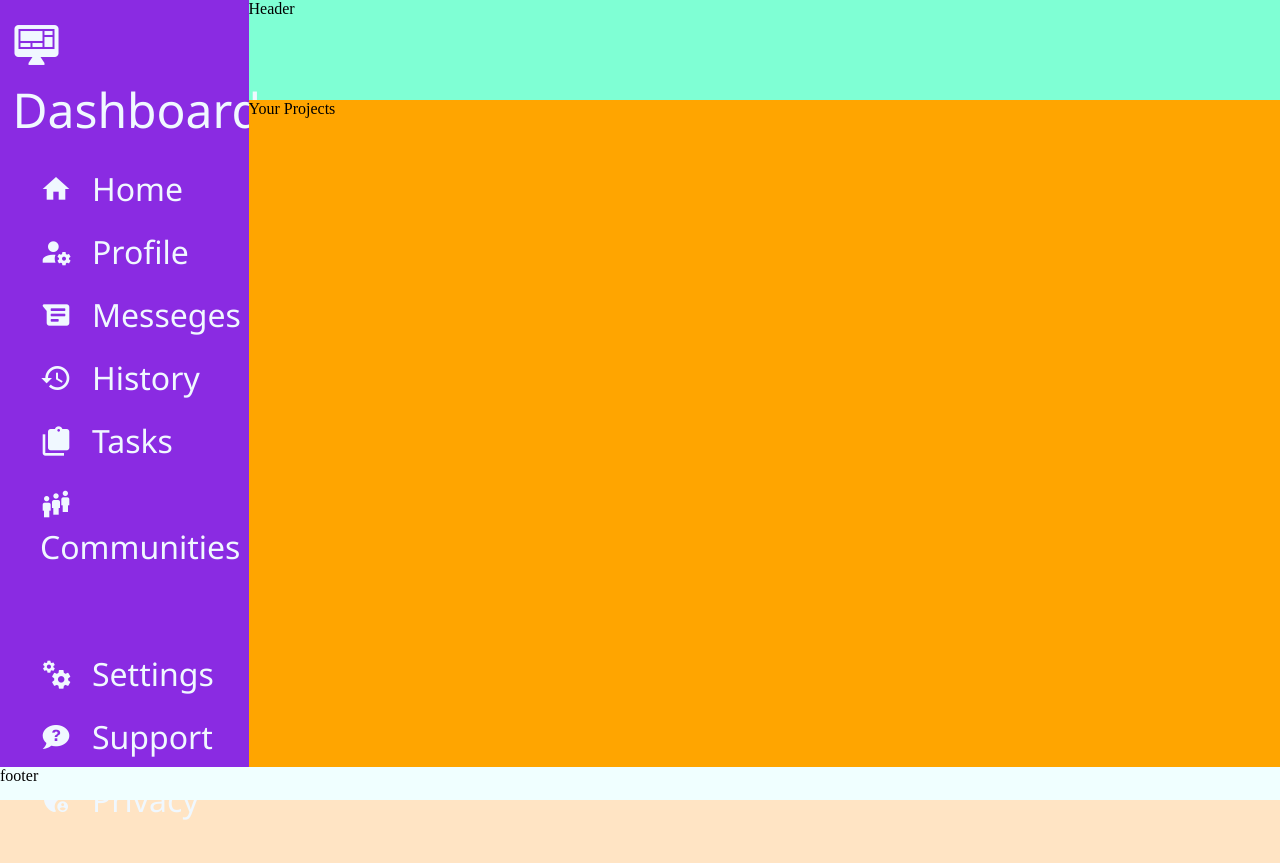
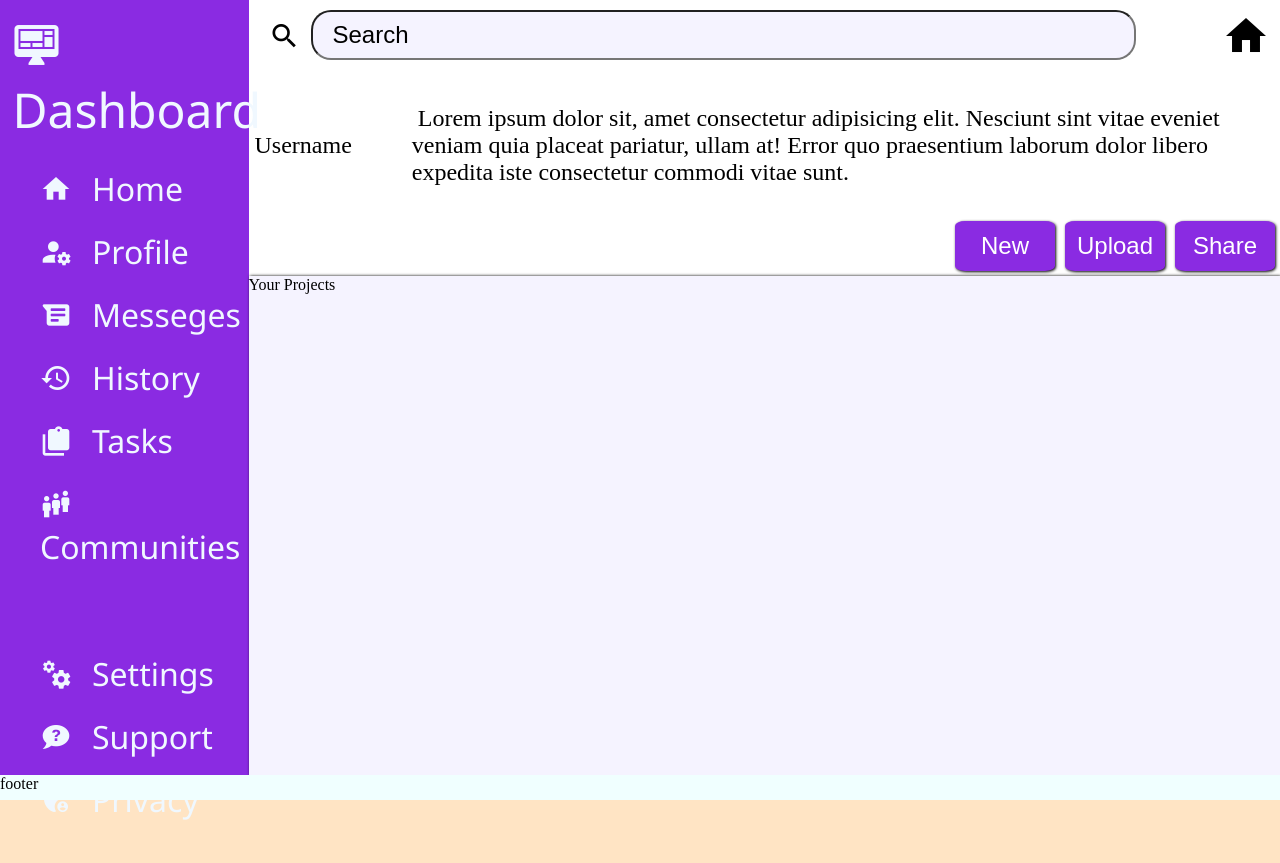
Before and after one commit to mroovczak/admin-dashboard-odin, a plain HTML site: page index.html in a window 1280 px wide. Drawn offline with Linux system fonts and the light colour scheme.

Commit message:
add basic styling to header

```diff
--- a/css/style.css
+++ b/css/style.css
@@ -14,7 +14,61 @@ nav ul{
 .header {
     grid-column: 2;
     grid-row: 1;
-    background-color: aquamarine;
+    background-color:#FFF;
+    display: flex;
+    flex-wrap: wrap;
+    box-shadow: 1px 1px 3px black;
+    /* border-bottom: black 1px solid; */
+}
+.header #searchBar {
+    margin:10px;
+    border-radius: 20px;
+    width: 80%;
+    height: 50px;
+    background-color: #f5f3ff;
+    font-size: 1.5rem;
+    padding-left: 20px;
+
+}
+.header #searchIcon{
+    font-size: 2rem;
+    place-self: center;
+    padding-left: 20px;
+}
+.header #notifIcon {
+    margin-left: auto;
+    font-size:3rem;
+    place-self: center;
+    padding: 10px;
+}
+.header .userProfile {
+    font-size: 1.5rem;
+    place-self: center;
+    padding-right: 30px;
+
+}
+.header .title {
+    display: block;
+    font-size: 1.5rem;
+    color: rgb(0, 0, 0);
+    width: 80%;
+    margin: 10px;
+    padding: 20px;
+}
+.header .push {
+    margin-left: auto;
+}
+.header button {
+    background-color: blueviolet;
+    border: aliceblue 0px solid;
+    box-shadow: 1px 1px 3px rgba(1, 1, 1, 1);
+    border-radius: 10%;
+    width: 100px;
+    height: 50px;
+    margin: 5px;
+    color: #FFF;
+    font-size: 1.5rem;
+    align-self: center;
 }
 .sidebar {
     grid-column: 1;
@@ -52,7 +106,8 @@ nav ul{
 .main {
     grid-column: 2;
     grid-row: 2;
-    background-color: orange;
+    background-color: #f5f3ff;
+    box-shadow: 1px 0px 3px;
 }
 .footer {
     grid-column: 1/-1;
--- a/index.html
+++ b/index.html
@@ -9,7 +9,18 @@
     <link rel="stylesheet" href="//cdn.jsdelivr.net/npm/@mdi/font@6.9.96/css/materialdesignicons.min.css">
 </head>
 <body>
-    <div class="header">Header</div>
+    <div class="header">
+        <span id="searchIcon" class="mdi mdi-magnify "><a></a></span>
+        <input type="search" name="searchBar" id="searchBar" value="Search">
+        <span id="notifIcon" class="mdi mdi-home"><a href="/"></a></span>
+        <span class="userProfile">
+            <img src="" alt=""> Username
+        </span>
+        <span class="title">
+            <img src="" alt=""> Lorem ipsum dolor sit, amet consectetur adipisicing elit. Nesciunt sint vitae eveniet veniam quia placeat pariatur, ullam at! Error quo praesentium laborum dolor libero expedita iste consectetur commodi vitae sunt.
+        </span>
+        <button class="push">New</button><button>Upload</button><button>Share</button>
+    </div>
     <aside class="sidebar">
         <div class="logo"><span class="mdi mdi-desktop-mac-dashboard"> </span>Dashboard</div>
         <nav class="links">
```
